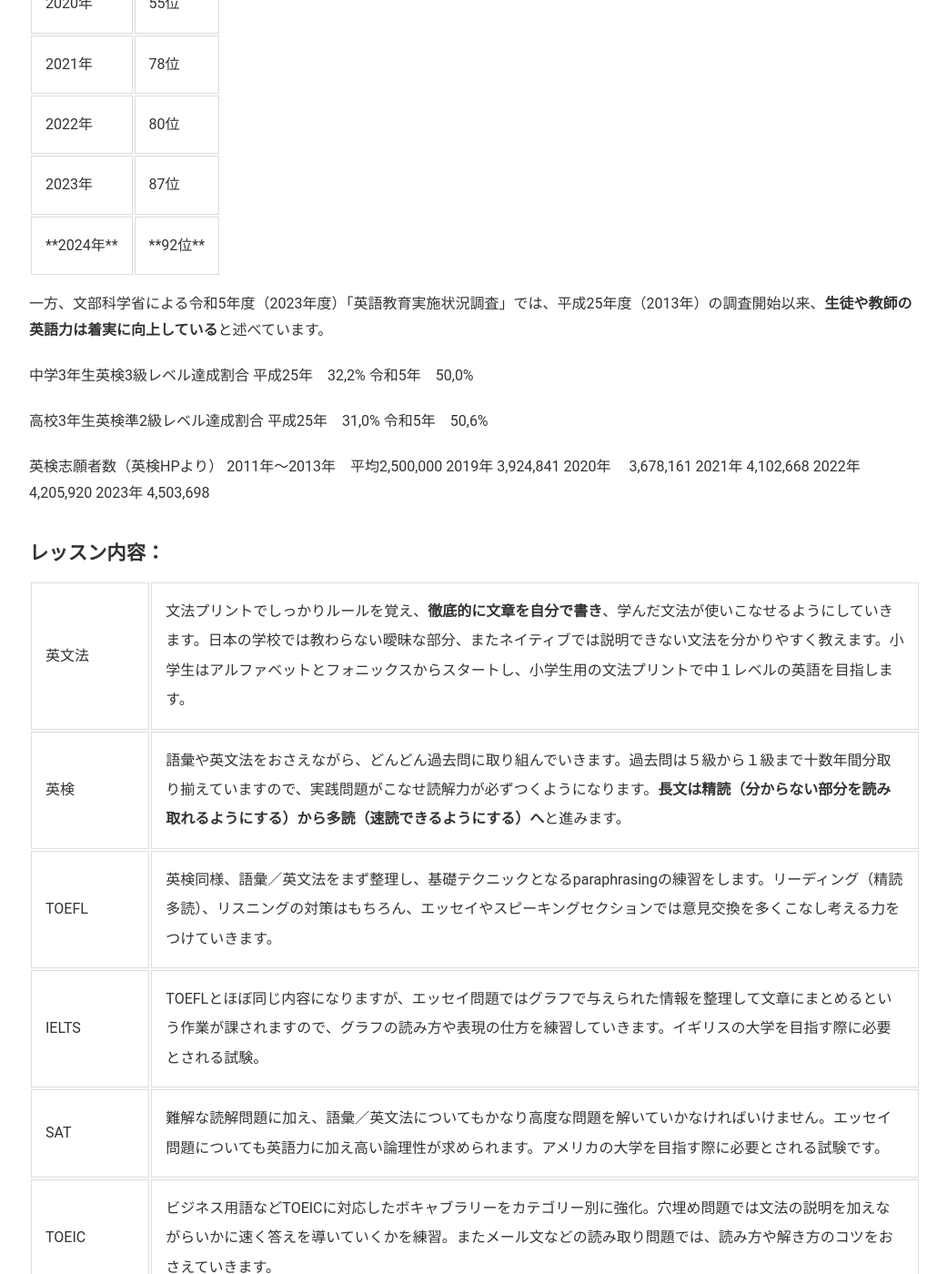
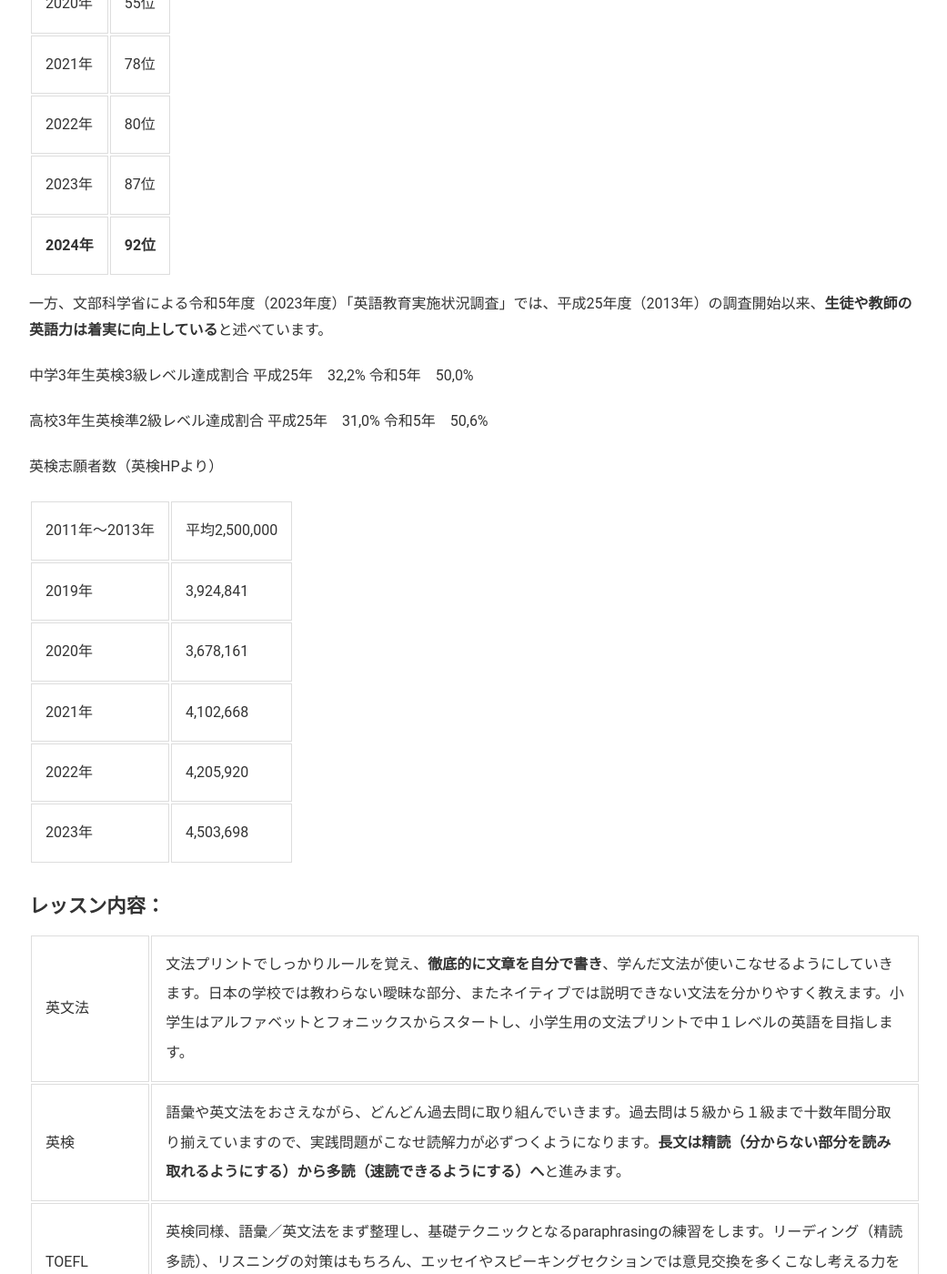
Before and after one commit to phocean/akispace, a Jekyll site: the page built from lessons.md, in a window 1280 px wide and 1400 px high, scrolled down 2334 px. Shown: the whole window at 91% size, without its empty margins (118-1159 px from the left). Built offline with Jekyll 4.4.1, drawn with Linux system fonts in a browser that asks for light colours.

Commit message:
Update lessons.md

```diff
--- a/lessons.md
+++ b/lessons.md
@@ -78,7 +78,7 @@ EPIによる日本の順位は、
   <td>2023年</td><td>87位</td>
  </tr>
   <tr>
-  <td>**2024年**</td><td>**92位**</td>
+  <td><b>2024年</b></td><td><b>92位</b></td>
  </tr>
 </table>
 
@@ -91,12 +91,26 @@ EPIによる日本の順位は、
 平成25年　31,0% 		令和5年　50,6%
 
 英検志願者数（英検HPより）
-2011年〜2013年　平均2,500,000
-2019年	  3,924,841
-2020年　 3,678,161
-2021年	  4,102,668
-2022年	  4,205,920
-2023年	  4,503,698
+<table>
+ <tr>
+  <td>2011年〜2013年</td><td>平均2,500,000</td>
+ </tr>
+ <tr>
+  <td>2019年</td><td>3,924,841</td>
+ </tr>
+ <tr>
+  <td>2020年</td><td>3,678,161</td>
+ </tr>
+ <tr>
+  <td>2021年</td><td>4,102,668</td>
+ </tr>
+ <tr>
+  <td>2022年</td><td>4,205,920</td>
+ </tr>
+ <tr>
+  <td>2023年</td><td>4,503,698</td>
+ </tr>
+</table>
 
 <h4>レッスン内容：</h4>
 
```
